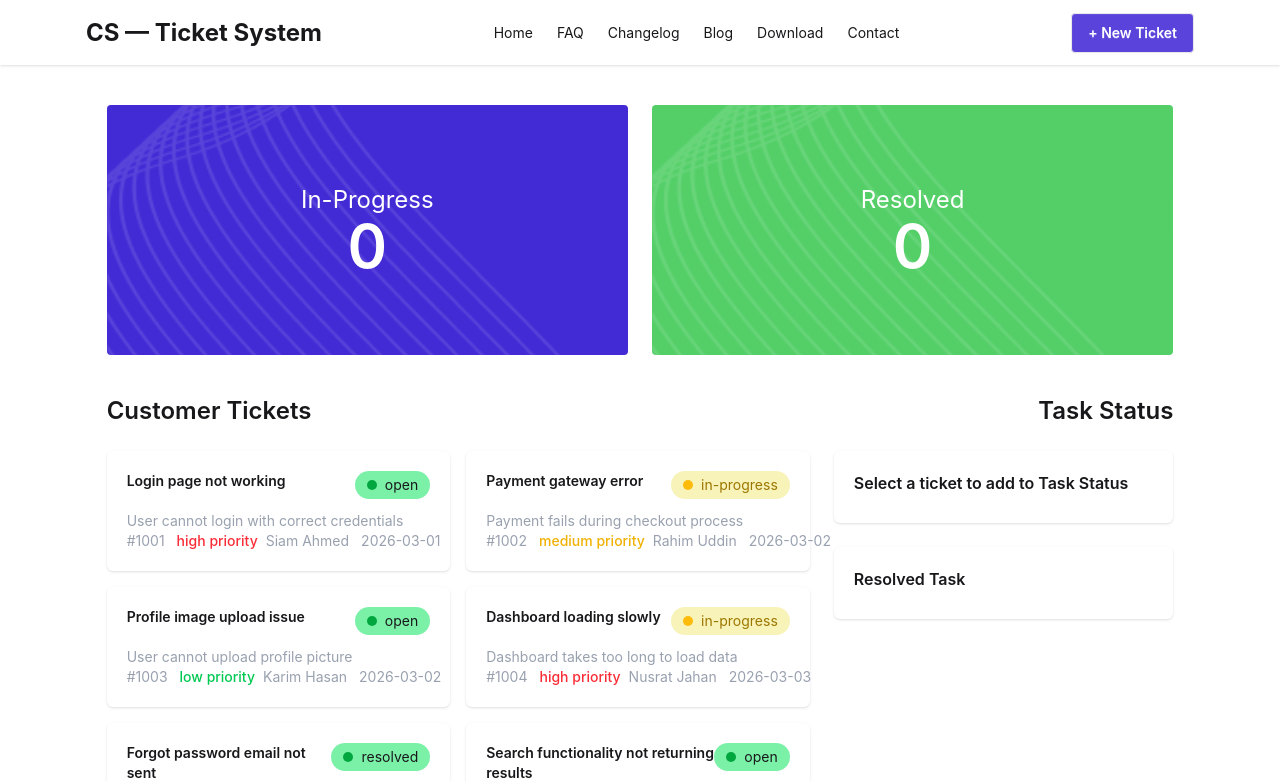
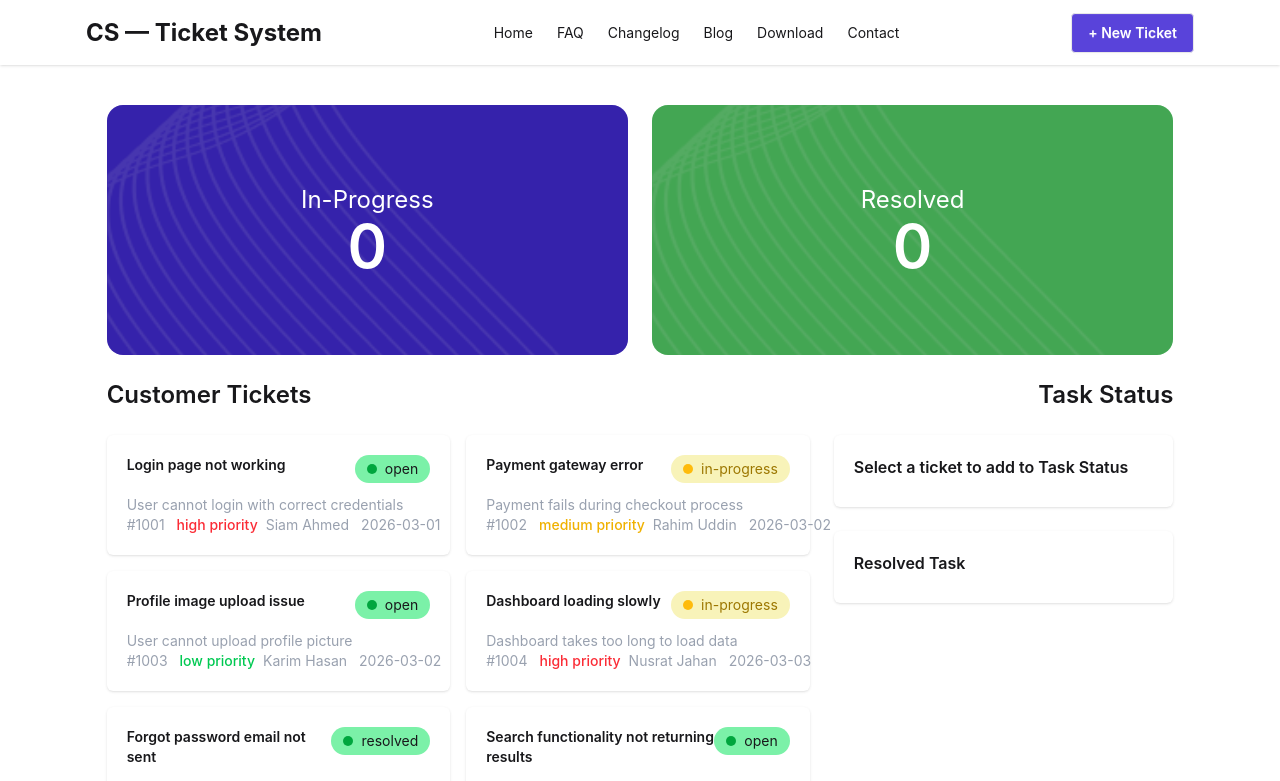
Before and after one commit to siamkhan7426/Ticket-react-app, a React (Vite) app: page / in a window 1280 px wide. Shown: the top 781 px of the page. Built offline with nearby package versions, Linux system fonts and the light colour scheme.

Commit message:
loading spinner

```diff
--- a/src/App.jsx
+++ b/src/App.jsx
@@ -4,19 +4,26 @@ import Navber from './Componenets/Navber/Navber'
 import Footer from './Componenets/Footer/Footer'
 import Banner from './Componenets/Banner/Banner'
 import TicketCard from './Componenets/TicketCard/TicketCard'
- import { ToastContainer, toast } from 'react-toastify';
+import { ToastContainer, toast } from 'react-toastify';
+import Loading from './Componenets/Loading/Loading'
 
 const ticketApiCallFun = async ()=>{
 const res = await fetch("/ticket.json")
  return res.json()
 
 };
+
 function App() {
   const [progress, setProgress] = useState([]);
    const [resolved, setResolved] = useState([]);
    const [ticket, setTicket] = useState([]);
+   const [loading, setLoading] = useState([true])
+
    useEffect(()=>{
-    ticketApiCallFun().then(data =>setTicket(data));
+    ticketApiCallFun().then(data =>{
+      setTicket(data);
+      setLoading(false);
+    });
    },[]);
 
   const handelClickCard = (ticket)=>{
@@ -44,7 +51,8 @@ function App() {
     <>
      <Navber></Navber>
      <Banner resolved={resolved} progress={progress}></Banner>
-      <TicketCard resolved = {resolved} handelCompleteBtnRemove = {handelCompleteBtnRemove} progress={progress} handelClickCard={handelClickCard} ticket={ticket} ></TicketCard>
+     {loading ? <Loading/>:  <TicketCard resolved = {resolved} handelCompleteBtnRemove = {handelCompleteBtnRemove} progress={progress} handelClickCard={handelClickCard} ticket={ticket} />}
+
      <ToastContainer position='top-right'/>
      <Footer></Footer>
     </>
--- a/src/Componenets/Banner/Banner.jsx
+++ b/src/Componenets/Banner/Banner.jsx
@@ -1,28 +1,44 @@
-import React from 'react'
-import "./banner.css";
-import vector1 from "../../assets/vector1.png";
-export default function Banner({progress, resolved}) {
+import vector from "../../assets/vector.png";
 
+export default function Banner({ progress, resolved }) {
   return (
- <div className='w-10/12 mx-auto flex flex-col md:flex-row gap-6 mt-10'>
-    <div className="rounded-sm banner-section-first flex-1 mb-10 flex flex-col items-center justify-center ">
-        <p className='text-sm md:text-2xl'>In-Progress</p>
-        <span className='text-sm md:text-6xl font-semibold'>{progress.length}</span>
+    <div className="w-10/12 mx-auto flex flex-col md:flex-row gap-6 mt-10 mb-6">
+
+      {/* In Progress */}
+      <div
+        className="flex-1 rounded-2xl flex flex-col items-center justify-center text-white h-[250px] relative overflow-hidden"
+        style={{
+          backgroundImage: `url(${vector})`,
+          backgroundSize: "cover",
+          backgroundPosition: "center",
+          backgroundColor: "#422AD5",
+        }}
+      >
+        <div className="absolute inset-0 bg-black/20"></div>
+
+        <p className="text-sm md:text-2xl z-10">In-Progress</p>
+        <span className="text-3xl md:text-6xl font-semibold z-10">
+          {progress.length}
+        </span>
       </div>
 
- <div className="rounded-sm  flex-1 mb-10 flex flex-col items-center justify-center" style={{
-    backgroundImage: `url(${vector1})`,
+      {/* Resolved */}
+      <div
+        className="flex-1 rounded-2xl flex flex-col items-center justify-center text-white h-[250px] relative overflow-hidden"
+        style={{
+          backgroundImage: `url(${vector})`,
           backgroundSize: "cover",
           backgroundPosition: "center",
           backgroundColor: "#54CF68",
-    height: "250px",
-    color: "#FFFFFF"
-  }}>
-        <p className='text-sm md:text-2xl'>Resolved</p>
-        <span className=' text-sm md:text-6xl font-semibold'>{resolved.length}</span>
+        }}
+      >
+        <div className="absolute inset-0 bg-black/20"></div>
+
+        <p className="text-sm md:text-2xl z-10">Resolved</p>
+        <span className="text-3xl md:text-6xl font-semibold z-10">
+          {resolved.length}
+        </span>
       </div>
-
     </div>
-
   );
 };
--- a/src/Componenets/Banner/banner.css
+++ /dev/null
@@ -1,30 +0,0 @@
-.banner-section-first{
-        width:auto;
-        height: 250px;
-        background-image: url("../../assets/vector1.png");
-        background-size: cover;
-        background-position: center;
-        background-color: #422AD5;
-        color:#FFFFFF;
-}
-
-/* .banner-section-second{
-        width: auto;
-        height: 250px ;
-        background-image: url("../../assets/vector1.png");
-        background-size: cover;
-        background-position: center;
-        background-color: #54CF68;
-        color:#FFFFFF;
-} */
-
-/*
-.banner-section-second{
-        width:auto;
-        height: 250px;
-        background-image: url("../../assets/vector1.png");
-        background-size: cover;
-        background-position: center;
-        background-color: #54CF68;
-        color:#FFFFFF;
-}; */
--- /dev/null
+++ b/src/Componenets/Loading/Loading.jsx
@@ -0,0 +1,9 @@
+import React from "react";
+
+export default function Loading() {
+  return (
+     <div className="flex justify-center items-center h-40">
+      <div className="w-10 h-10 border-4 border-indigo-600 border-t-transparent rounded-full animate-spin"></div>
+    </div>
+  )
+}
```
Also changed, not shown: src/assets/vector.png (renamed from src/assets/vector1.png), 1 other file (tests, documents, lock files or other folders). Lines whose indentation alone changed are shown as unchanged.
